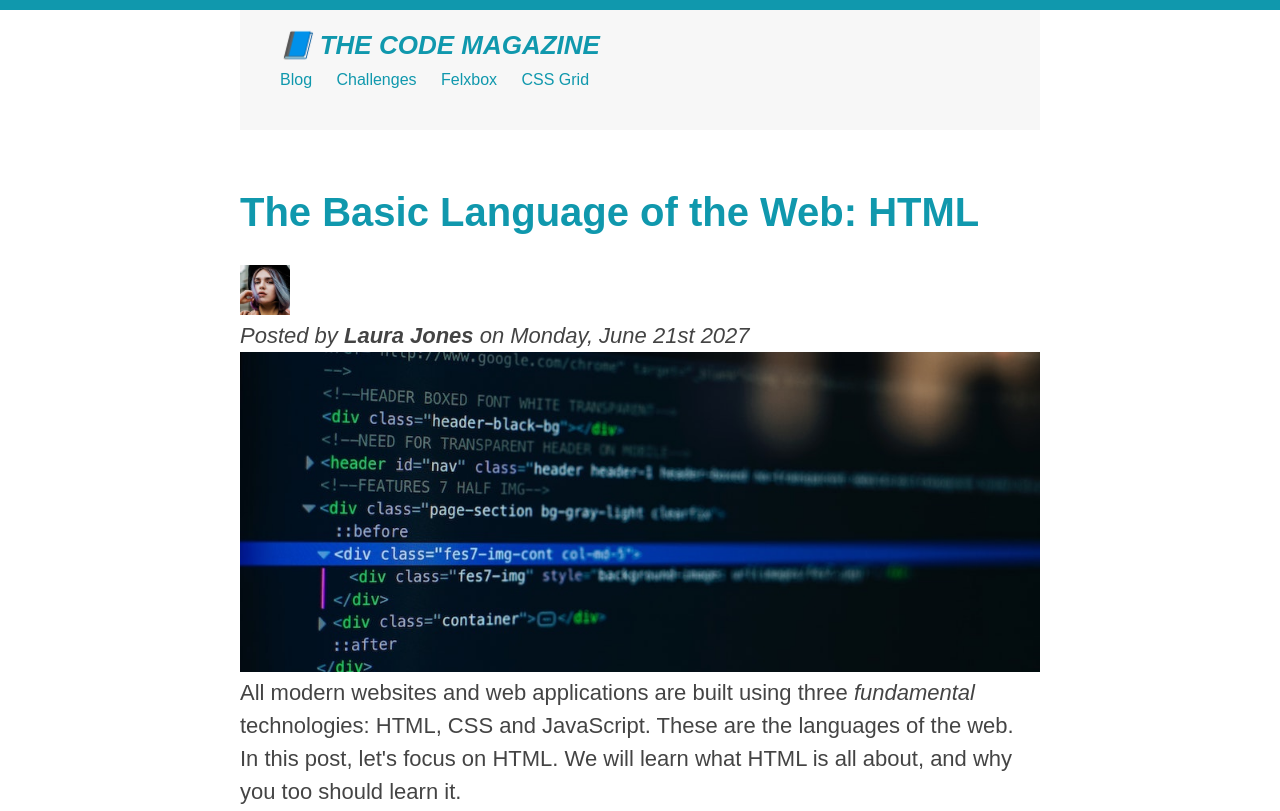
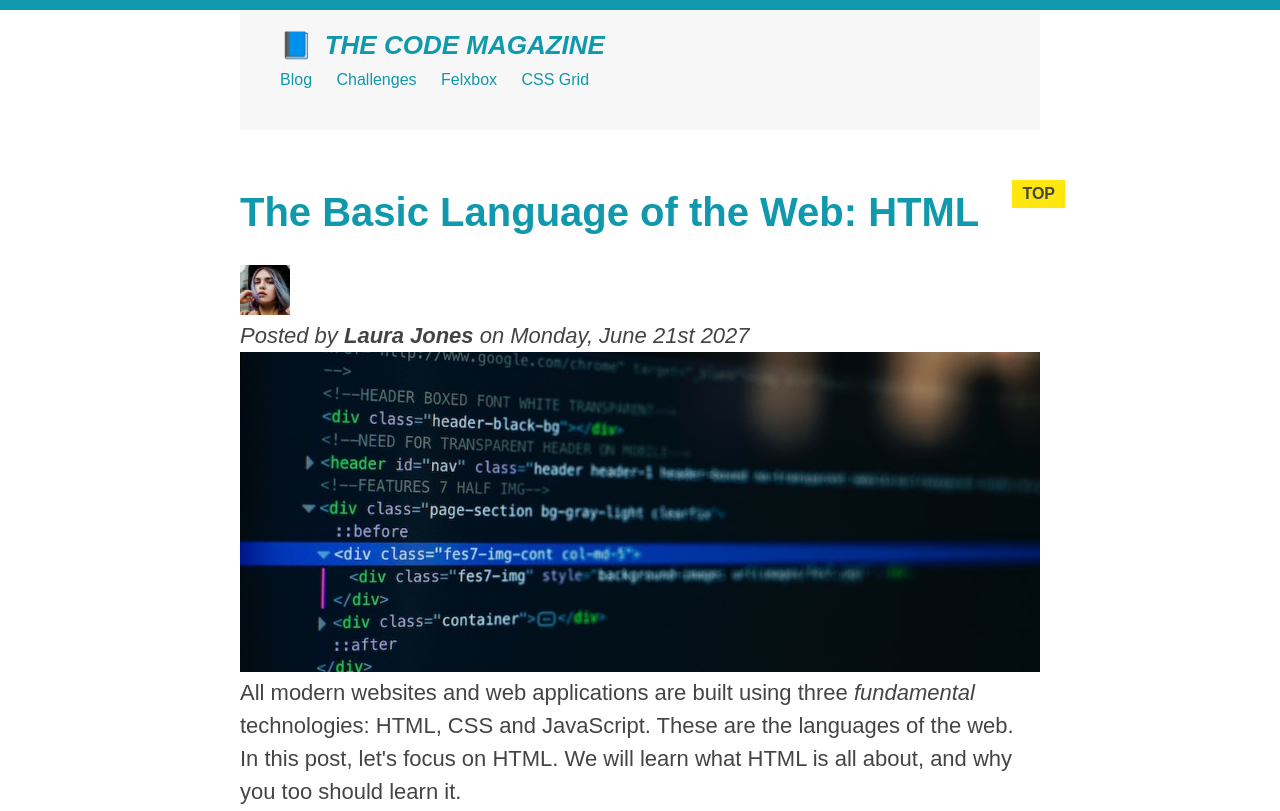
Before and after one commit to MMahdi151/html-test, a plain HTML site: page index.html in a window 1280 px wide. Shown: the top 811 px of the page. Drawn offline with Linux system fonts and the light colour scheme.

Commit message:
Pseudo elements added

```diff
--- a/style.css
+++ b/style.css
@@ -161,6 +161,34 @@ a:active {
   font-style: italic;
 }
 
+h2 {
+  /*background-color: orange;*/
+  position: relative;
+}
+
+h2::after {
+  content: "TOP";
+  background-color: #ffe70e;
+  font-size: 16px;
+  font-weight: bolder;
+  display: inline-block;
+  padding: 5px 10px;
+  position: absolute;
+  right: -25px;
+  top: -10px;
+  color: #444;
+
+}
+
+h1::first-letter {
+  font-style: normal;
+  margin-right: 5px;
+}
+
+h3+p::first-line {
+  /*color: red*/
+}
+
 /*
 footer p {
   font-size: 16px;
```
